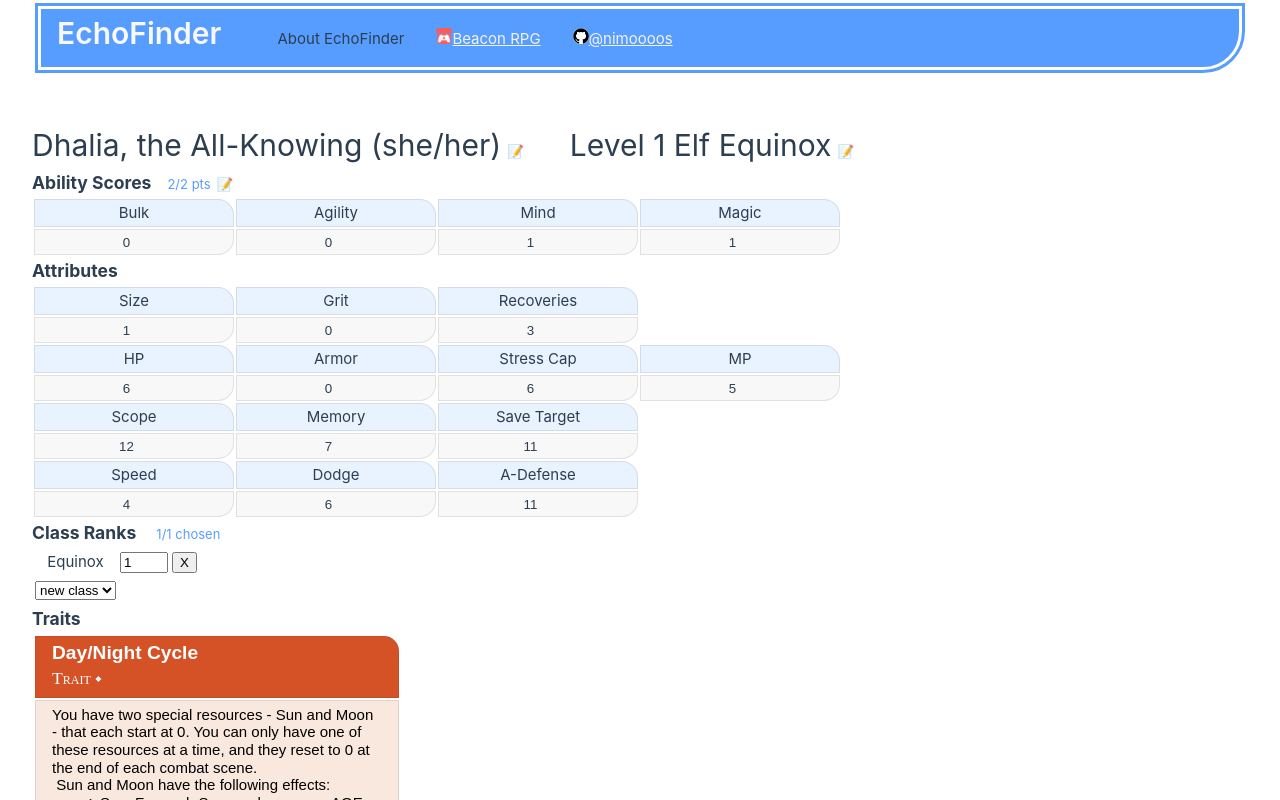
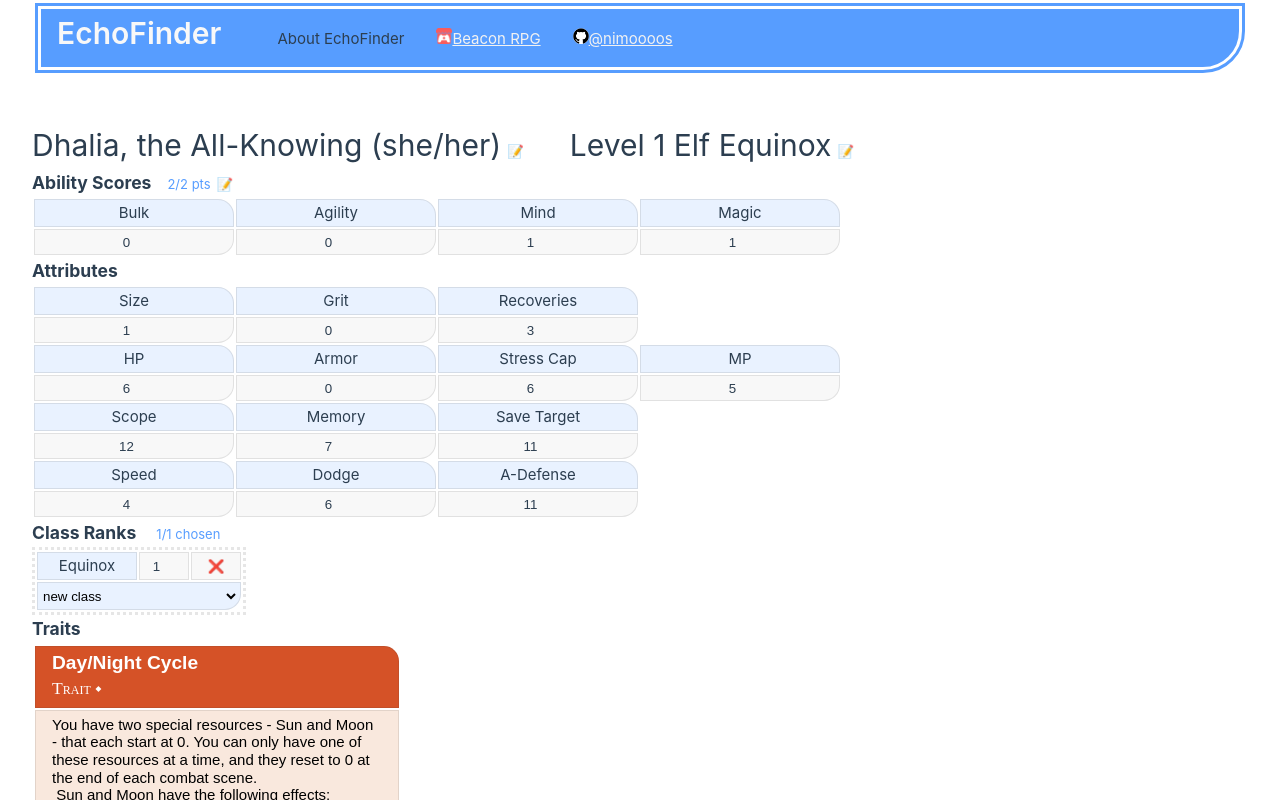
Before and after one commit to nimoooos/echofinder, a Vue app: page / in a window 1280 px wide. Shown: the top 800 px of the page. Built offline with nearby package versions, Linux system fonts and the light colour scheme.

Commit message:
improve: style upgrades to licenseSelect

```diff
--- a/src/components/CharacterCreator/licenseSelect.vue
+++ b/src/components/CharacterCreator/licenseSelect.vue
@@ -56,7 +56,7 @@ function removeLicense(licenseName: string) {
   <div>
     <table>
       <tr v-for="lcsRow in props.currentLicenses" :key="lcsRow.license.name">
-        <th>{{ lcsRow.license.name }}</th>
+        <th class="LicenseName">{{ lcsRow.license.name }}</th>
         <td>
           <input
             :id="lcsRow.license.name + '-RankInput'"
@@ -67,19 +67,63 @@ function removeLicense(licenseName: string) {
             @change="(event) => licenseRowChangeHandler(event as unknown as iEvent, lcsRow.license.name)"
           />
         </td>
-        <td><button @click="(event) => removeLicense(lcsRow.license.name)">X</button></td>
+        <td><button :id="lcsRow.license.name + '-RemoveButton'" @click="(event) => removeLicense(lcsRow.license.name)">❌</button></td>
       </tr>
       <tr>
-        <th>
-          <select :onchange="addNewLicense">
+        <th colspan="3" id="addNewRow">
+          <select :onchange="addNewLicense" :key="props.currentLicenses.length">
             <option disabled selected>new class</option>
             <option v-for="lcs in licensesData" :key="lcs.name" :value="lcs.name">
               {{ lcs.name }}
             </option>
           </select>
         </th>
-        <td></td>
       </tr>
     </table>
   </div>
 </template>
+
+<style scoped>
+input,
+button {
+  width: 100%;
+  height: 100%;
+  border: 0;
+  background-color: var(--color-background-soft);
+  color: var(--color-text);
+  text-align: center;
+}
+
+select {
+  border: 0;
+  background-color: transparent;
+  width: 100%;
+  height: 100%;
+}
+
+table {
+  border: 3px dotted var(--color-border);
+  table-layout: fixed;
+}
+
+table th {
+  border: 1px solid var(--color-border);
+  background-color: var(--color-accent);
+  color: var(--color-text);
+}
+
+table th.LicenseName {
+  width: 100px;
+}
+
+table td {
+  border: 1px solid var(--color-border);
+  background-color: var(--color-background-soft);
+  color: var(--color-text);
+  width: 50px;
+}
+
+#addNewRow {
+  border-bottom-right-radius: 1rem;
+}
+</style>
```
